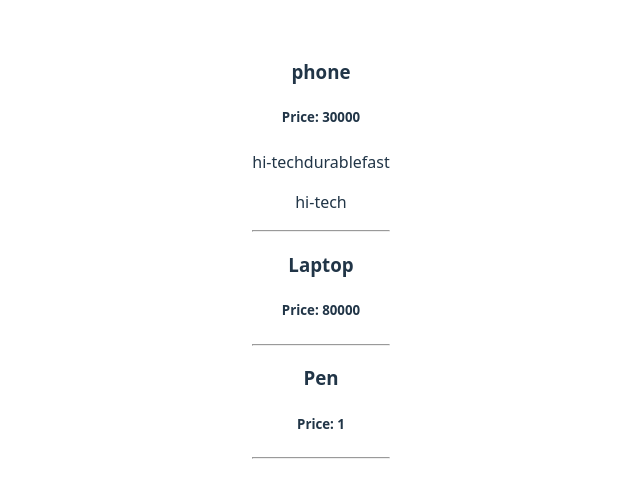
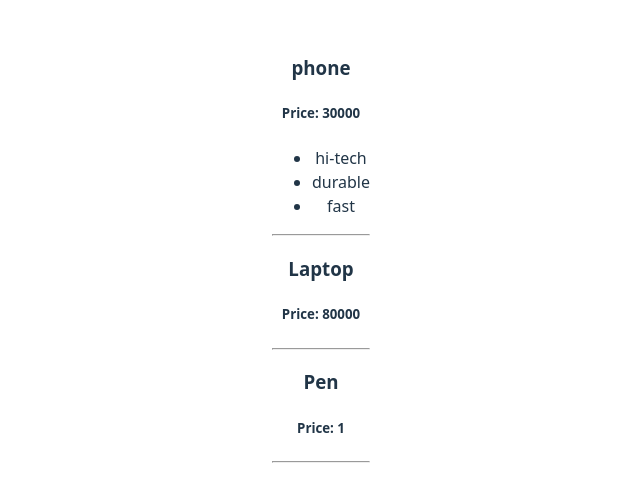
Before and after one commit to SiddhantNagaria/React-Programs, a React (Vite) app in the folder 01_React-Basic/: page / in a window 1280 px wide. Shown: the part 147-648 px from the top of the page, without its empty margins (319-959 px from the left). Built offline with nearby package versions, Linux system fonts and the light colour scheme.

Commit message:
rendering arrays

```diff
--- a/01_React-Basic/src/Product.jsx
+++ b/01_React-Basic/src/Product.jsx
@@ -1,10 +1,13 @@
 function Product({ title, price = 1, features = [] }) {
+    const List = features.map((feature, index) => (
+        <li key={index}>{feature}</li>
+    ));
+
     return (
         <div className="Product">
             <h3>{title}</h3>
             <h5> Price: {price}</h5>
-            <p>{features}</p>
-            <p>{features[0]}</p>
+            <ul>{List}</ul>
             <hr />
         </div>
     );
```
